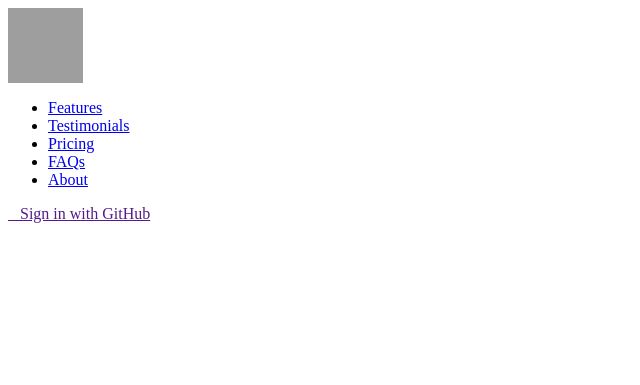
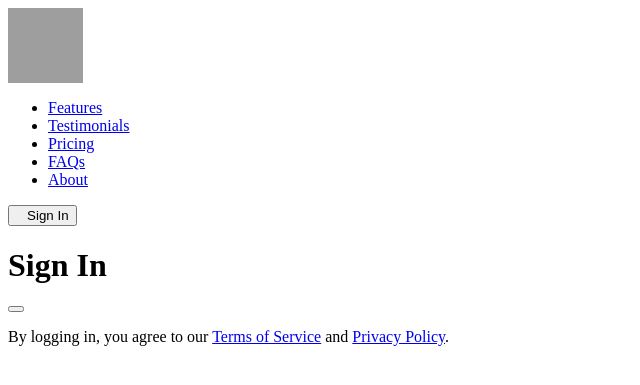
Before and after one commit to nunombispo/DjangoStarter, a Django app: template templates/includes/navbar_fullscreen.html in a window 1280 px wide. Shown: the top 385 px of the page, without its empty margins (0-640 px from the left). Run offline with Django 4.2, Linux system fonts and the light colour scheme; the template is opened without the code that fills it, so the values that code supplies are empty; grey boxes are pictures that could not be loaded.

Commit message:
Working on Sign In modal

```diff
--- a/templates/includes/navbar_fullscreen.html
+++ b/templates/includes/navbar_fullscreen.html
@@ -13,9 +13,27 @@
             <li><a href="#" class="nav-link px-3">About</a></li>
         </ul>
         <div class="col-md-3 text-end">
-            <a href="" type="button" class="btn btn-outline-primary me-2">
-                <i class="fab fa-github"></i>&nbsp&nbsp&nbspSign in with GitHub
-            </a>
+            <button type="button" class="btn btn-outline-primary me-2" data-bs-toggle="modal" data-bs-target="#loginModal">
+                <i class="fa-solid fa-user"></i>&nbsp&nbsp&nbspSign In
+            </button>
         </div>
     </header>
 </div>
+
+<!-- Login Modal -->
+<div class="modal fade" id="loginModal" tabindex="-1" aria-labelledby="loginModal" aria-hidden="true">
+  <div class="modal-dialog modal-dialog-centered">
+    <div class="modal-content">
+      <div class="modal-header">
+        <h1 class="modal-title fs-5" id="exampleModalLabel">Sign In</h1>
+        <button type="button" class="btn-close" data-bs-dismiss="modal" aria-label="Close"></button>
+      </div>
+      <div class="modal-body">
+
+      </div>
+      <div class="modal-footer">
+        <p class="text-center">By logging in, you agree to our <a href="#">Terms of Service</a> and <a href="#">Privacy Policy</a>.</p>
+      </div>
+    </div>
+  </div>
+</div>
```
